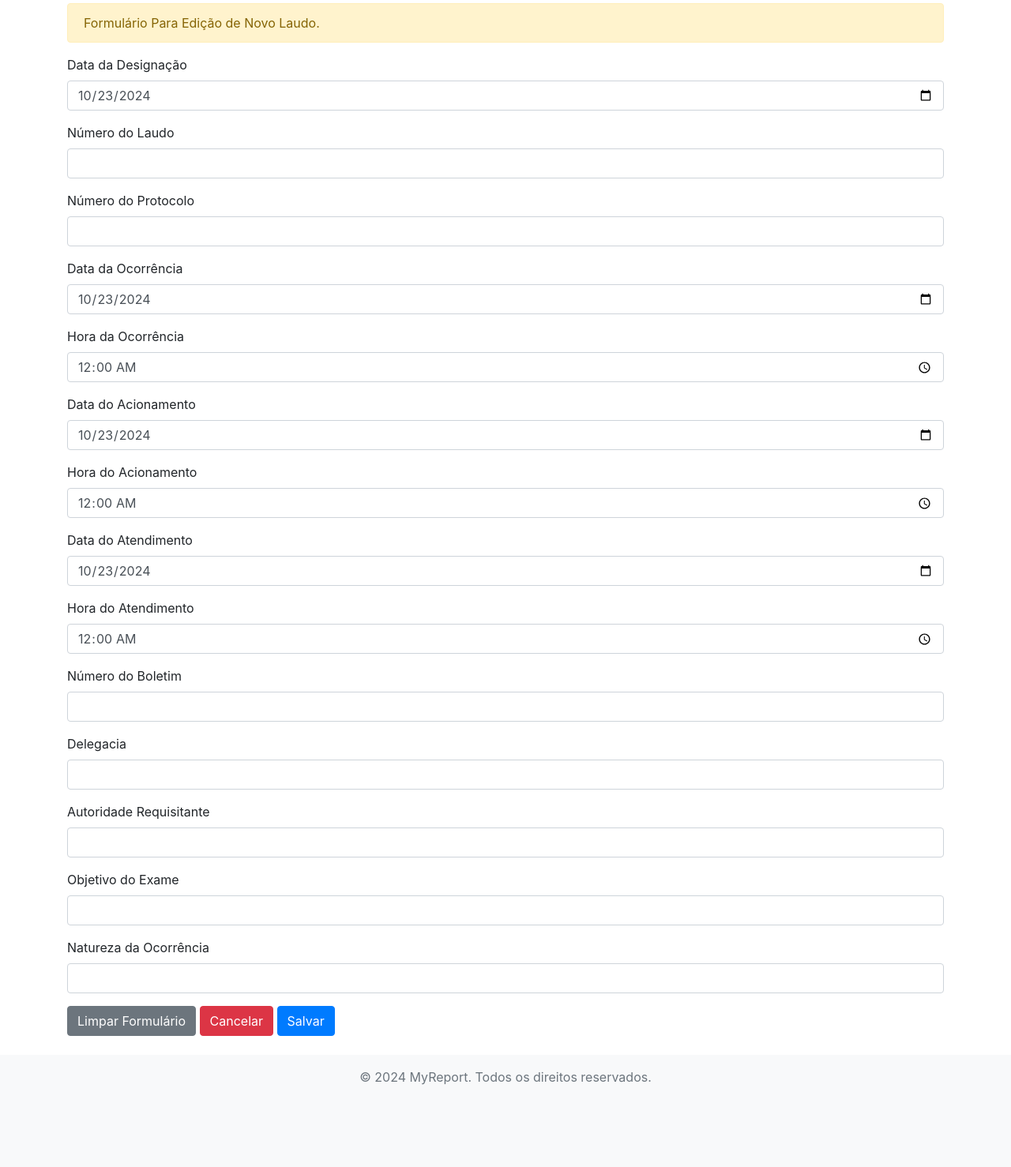
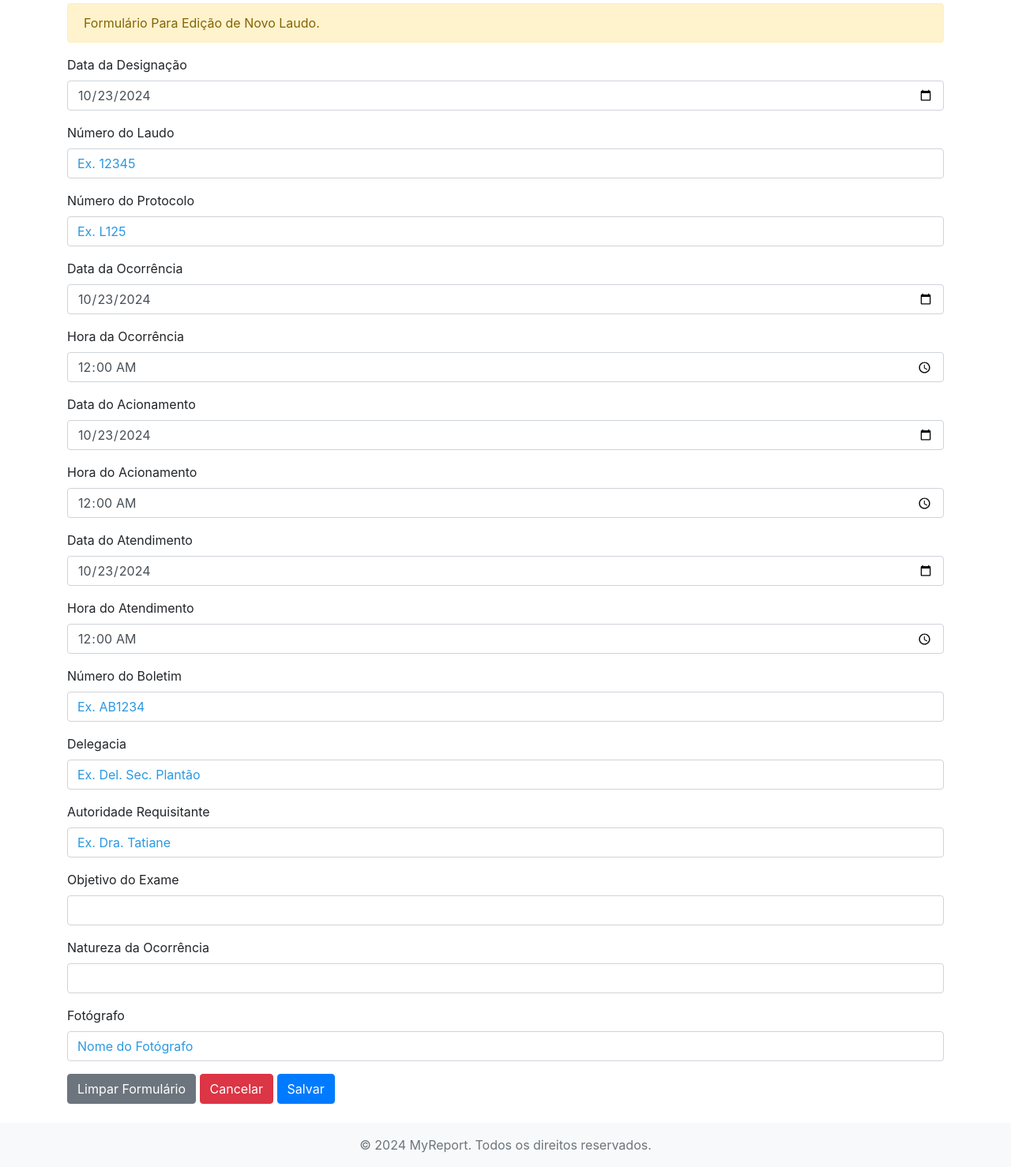
Before and after one commit to PeritoCriminal/MyReport, a Django app: page /headerreport in a window 1280 px wide. Shown: the part 166-1644 px from the top of the page at 79% size. Before the commit the page ends 1540 px from the top, so only its background shows below. Run offline with Django 5.2, Linux system fonts and the light colour scheme; the visitor is signed in with stand-in values (Sample User, id 1); data comes from the database, SQL or seed files in the repository; parts of the project's set-up code (start-up, migrations or seed data) failed here and were passed over; some libraries are stand-ins or nearby versions.

Commit message:
ajustes headerreport.html, falta implementar  verificações dos inputs, trablahando no scenepreservationreport.html

```diff
--- a/myreportapp/templates/headerreport.html
+++ b/myreportapp/templates/headerreport.html
@@ -23,12 +23,12 @@
 
             <div class="form-group">
                 <label for="report_number">Número do Laudo</label>
-                <input type="text" id="report_number" name="report_number" class="form-control" required value="{{ report.report_number }}">
+                <input type="text" id="report_number" name="report_number" class="form-control" required value="{{ report.report_number }}" placeholder="Ex. 12345">
             </div>
 
             <div class="form-group">
                 <label for="protocol">Número do Protocolo</label>
-                <input type="text" id="protocol" name="protocol" class="form-control" required value="{{ report.protocol_number }}">
+                <input type="text" id="protocol" name="protocol" class="form-control" required value="{{ report.protocol_number }}" placeholder="Ex. L125">
             </div>
 
             <div class="form-group">
@@ -63,17 +63,17 @@
 
             <div class="form-group">
                 <label for="police_report_number">Número do Boletim</label>
-                <input type="text" id="police_report_number" name="police_report_number" class="form-control text-uppercase" required value="{{ report.police_report_number }}">
+                <input type="text" id="police_report_number" name="police_report_number" class="form-control" required value="{{ report.police_report_number }}" placeholder="Ex. AB1234">
             </div>
 
             <div class="form-group">
                 <label for="police_station">Delegacia</label>
-                <input type="text" id="police_station" name="police_station" class="form-control" required value="{{ report.police_station }}">
+                <input type="text" id="police_station" name="police_station" class="form-control" required value="{{ report.police_station }}" placeholder="Ex. Del. Sec. Plantão">
             </div>
 
             <div class="form-group">
                 <label for="requesting_authority">Autoridade Requisitante</label>
-                <input type="text" id="requesting_authority" name="requesting_authority" class="form-control" required value="{{ report.requesting_authority }}">
+                <input type="text" id="requesting_authority" name="requesting_authority" class="form-control" required value="{{ report.requesting_authority }}" placeholder="Ex. Dra. Tatiane">
             </div>
 
             <div class="form-group">
@@ -84,6 +84,11 @@
             <div class="form-group">
                 <label for="incident_nature">Natureza da Ocorrência</label>
                 <input type="text" id="incident_nature" name="incident_nature" class="form-control" required value="{{ report.incident_nature }}">
+            </div>
+
+            <div class="form-group">
+                <label for="fotographer">Fotógrafo</label>
+                <input type="text" id="fotographer" name="fotographer" class="form-control" placeholder="Nome do Fotógrafo" value="{{ report.fotographer }}">
             </div>
 
         </div>  <!-- CONTAINER -->
--- a/myreportapp/urls.py
+++ b/myreportapp/urls.py
@@ -1,7 +1,7 @@
 from django.urls import path
 from django.contrib.auth.views import LogoutView
 
-from .views import index, about, contact, login, register, CustomLoginView, reports, drugs_report, userReports, editProfile, theft, deleteReport, HeaderReportView, ModulesReportView
+from .views import index, about, contact, login, register, CustomLoginView, reports, drugs_report, userReports, editProfile, theft, deleteReport, HeaderReportView, ModulesReportView, ScenePreservationReportView
 
 
 urlpatterns = [
@@ -25,4 +25,5 @@ urlpatterns = [
     path('headerreport', HeaderReportView, name='header_report'),
     path('headerreport/<int:report_id>/', HeaderReportView, name='edit_header_report'),
     path('modulesreport/<int:report_id>/', ModulesReportView, name='modules_report'),
+    path('scenepreservationreport/<int:report_id>/', ScenePreservationReportView, name='scene_preservation_report'),
 ]
--- a/myreportapp/views/__init__.py
+++ b/myreportapp/views/__init__.py
@@ -28,4 +28,5 @@ from .edit_report import editReport
 from .delete_reports import deleteReport
 from .header_report_view import HeaderReportView
 from .modules_report_view import ModulesReportView
+from .scene_preservation_report_view import ScenePreservationReportView
 from .viewbase import adicionar_rodape
--- a/myreportapp/views/header_report_view.py
+++ b/myreportapp/views/header_report_view.py
@@ -54,7 +54,7 @@ def HeaderReportView(request, report_id=0):
         report.institute_director = user_data.director
         report.institute_unit = user_data.unit
         report.forensic_team_base = user_data.team
-        #report.photographer = request.POST.get('photographer', '')
+        report.photographer = request.POST.get('photographer', '')
         #report.considerations = request.POST.get('considerations', '')
         #report.conclusion = request.POST.get('conclusion', '')
         report.reporting_expert = user
```
Also changed, not shown: myreportapp/templates/modulesreport.html (+30 -9 lines), myreportapp/templates/scenepreservationreport.html (added, +7 -0 lines), myreportapp/views/scene_preservation_report_view.py (added, +14 -0 lines), myreportapp/migrations/0011_alter_headerreportmodel_activation_date_and_more.py (added).
